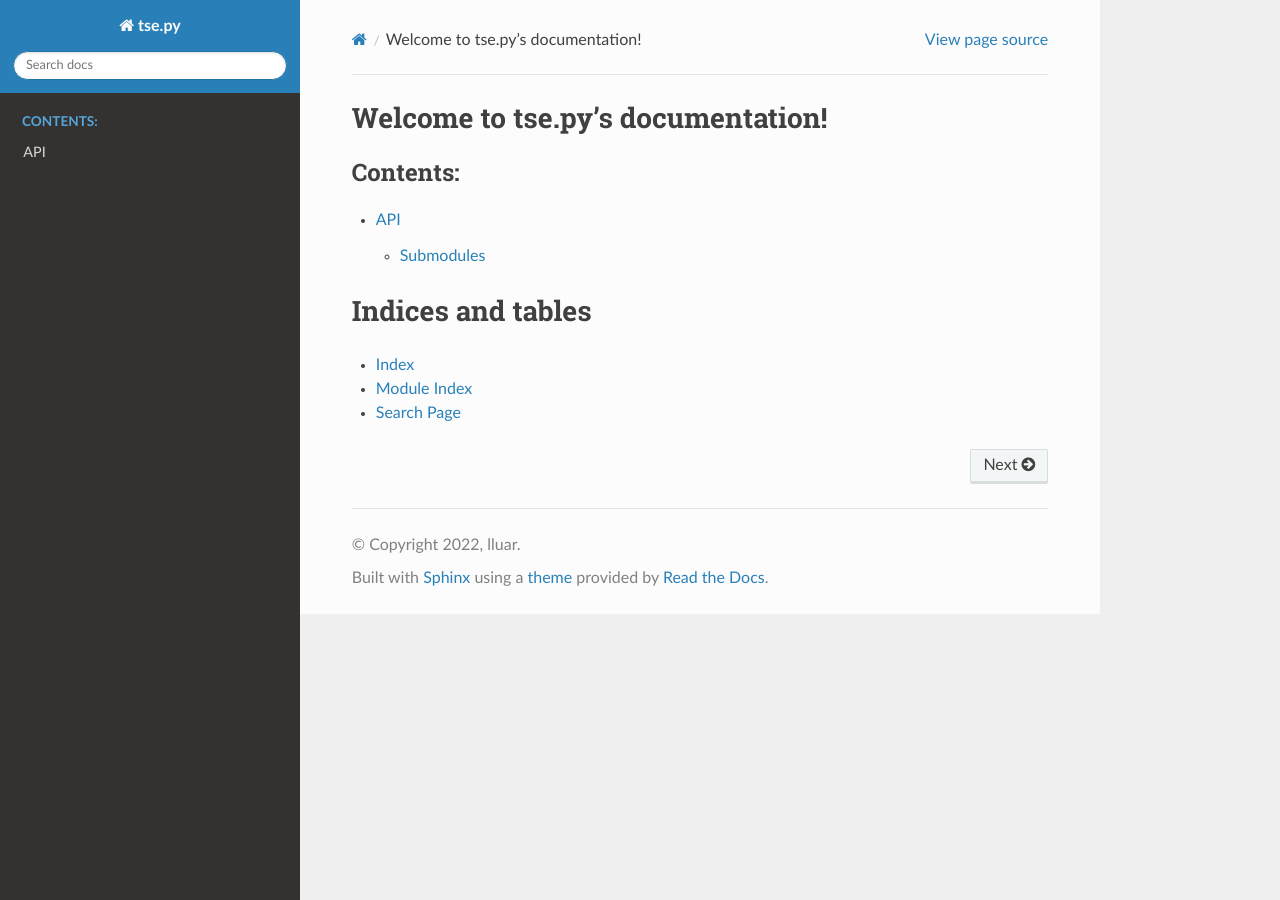
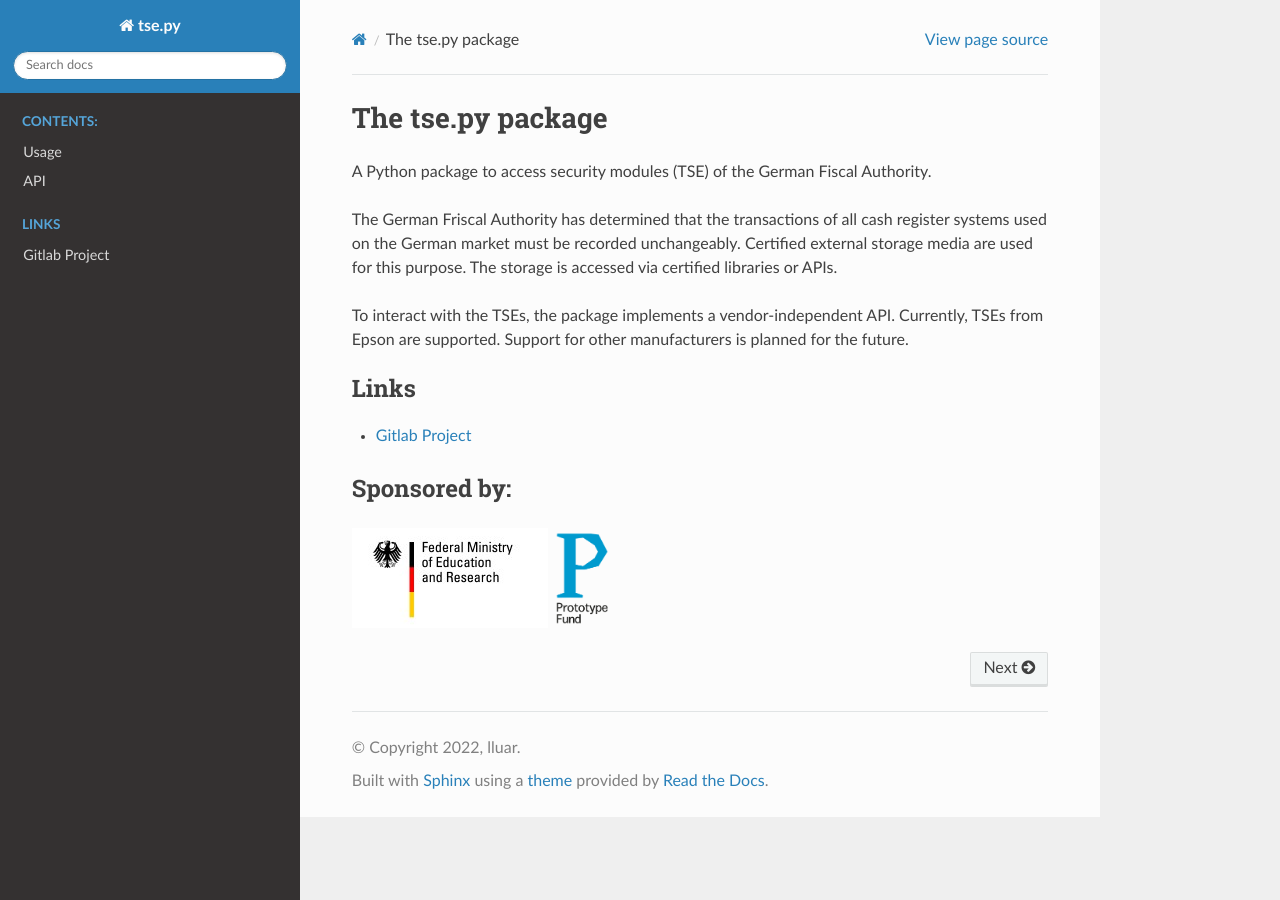
Before and after one commit to prototypefund/cin-tse, a Sphinx documentation site: the page built from docs/source/index.rst, in a window 1280 px wide. Built offline with Sphinx 7.4.7 and the Read the Docs theme 2.0.0, drawn with Linux system fonts in a browser that asks for light colours.

Commit message:
ADD: usage page to documentation

```diff
--- a/docs/source/index.rst
+++ b/docs/source/index.rst
@@ -3,20 +3,42 @@
    You can adapt this file completely to your liking, but it should at least
    contain the root `toctree` directive.
 
-Welcome to tse.py's documentation!
-==================================
+The tse.py package
+==================
 
 .. toctree::
+   :hidden:
    :maxdepth: 2
    :caption: Contents:
 
+   usage
    API <api/tse>
 
+A Python package to access security modules (TSE) of the German
+Fiscal Authority.
 
+The German Friscal Authority has determined that the transactions
+of all cash register systems used on the German market must be recorded
+unchangeably. Certified external storage media are used for this purpose.
+The storage is accessed via certified libraries or APIs.
 
-Indices and tables
-==================
+To interact with the TSEs, the package implements a vendor-independent API.
+Currently, TSEs from Epson are supported. Support for other manufacturers
+is planned for the future.
 
-* :ref:`genindex`
-* :ref:`modindex`
-* :ref:`search`
+.. toctree::
+   :caption: Links
+   :maxdepth: 1
+
+   Gitlab Project <https://gitlab.com/ccodein/tse.py/>
+
+Sponsored by:
+-------------
+
+.. image:: _static/BMBF_RGB_Gef_L_e-1.jpg
+   :height: 100
+   :target: https://www.bmbf.de/
+
+.. image:: _static/PrototypeFund-P-Logo.png
+   :height: 100
+   :target: https://prototypefund.de/
--- /dev/null
+++ b/docs/source/usage.rst
@@ -0,0 +1,2 @@
+Usage
+=====
```
Also changed, not shown: docs/source/_static/BMBF_RGB_Gef_L_e-1.jpg (added), docs/source/_static/PrototypeFund-P-Logo.png (added).
